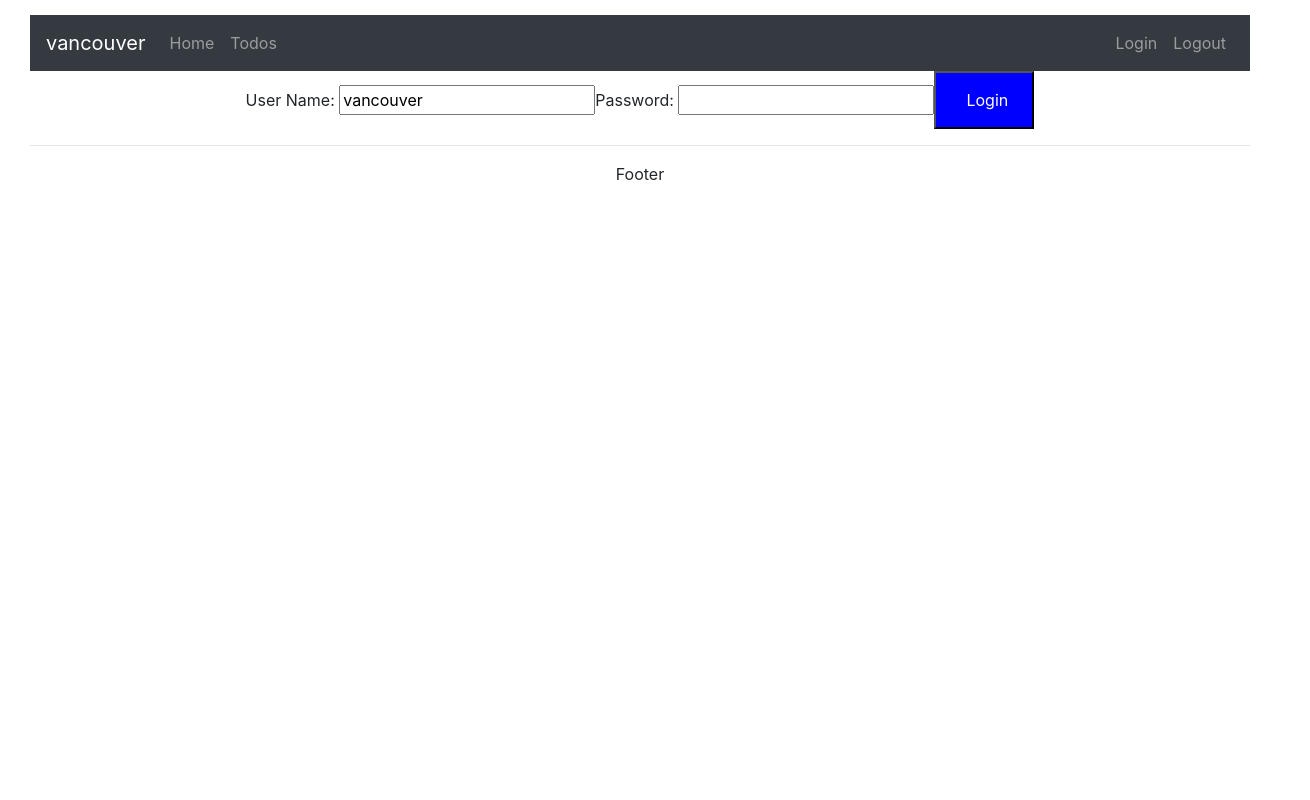
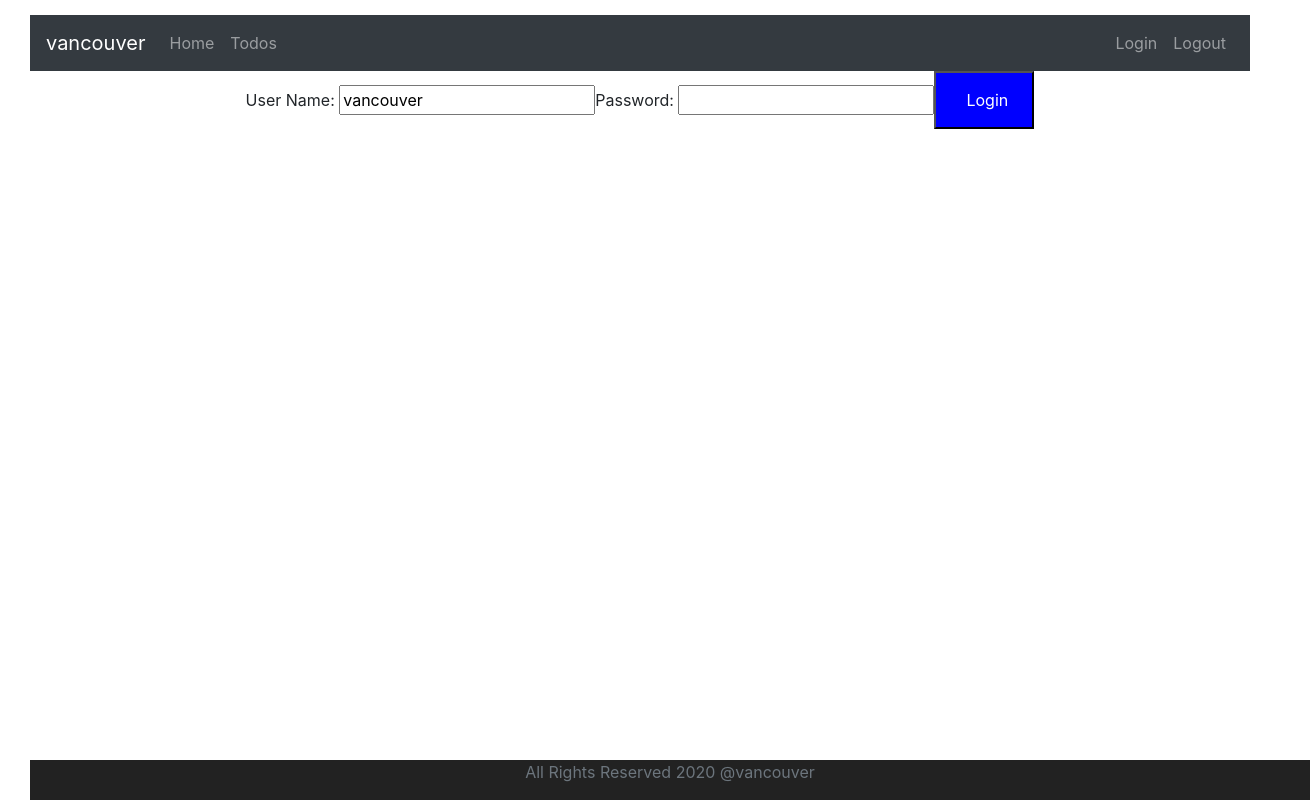
Before and after one commit to vancouver29/Counter_react, a React (Create React App) app in the folder todo_app/: page / in a window 1280 px wide. Shown: the whole page, 1310 px wide, since content can reach past the window. Built offline with nearby package versions, Linux system fonts and the light colour scheme.

Commit message:
Enhancing Footer and Creating Logout Component

```diff
--- a/todo_app/src/App.css
+++ b/todo_app/src/App.css
@@ -1,3 +1,11 @@
+.footer {
+  position: absolute;
+  bottom: 0;
+  width: 100%;
+  height: 40px;
+  background-color: #222222;
+}
+
 .App {
   text-align: center;
 }
--- a/todo_app/src/components/todo/TodoApp.js
+++ b/todo_app/src/components/todo/TodoApp.js
@@ -13,6 +13,7 @@
               <Route path="/login" component={LoginComponent} />
               <Route path="/welcome/:name" component={WelcomeComponent} />
               <Route path="/todos" component={ListTodosComponent} />
+              <Route path="/logout" component={LogoutComponent} />
               <Route component={ErrorComponent} />
             </Switch>
             <FooterComponent />
@@ -68,9 +69,20 @@
 class FooterComponent extends Component {
   render() {
     return (
-      <div>
-        <hr /> Footer
-      </div>
+      <footer className="footer">
+        <span className="text-muted">All Rights Reserved 2020 @vancouver</span>
+      </footer>
+    );
+  }
+}
+
+class LogoutComponent extends Component {
+  render() {
+    return (
+      <>
+        <h1>You are logged out</h1>
+        <div className="container">Thank you for Using Our Application</div>
+      </>
     );
   }
 }
```
